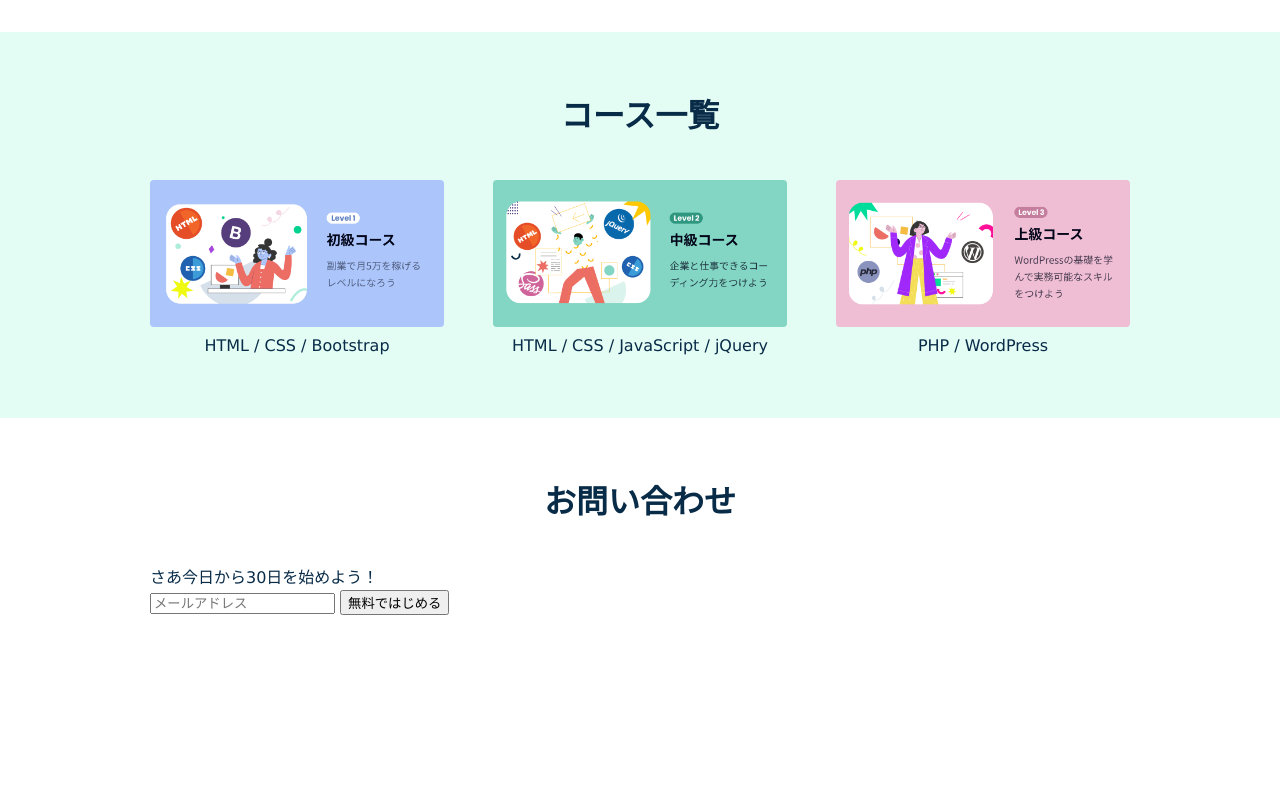
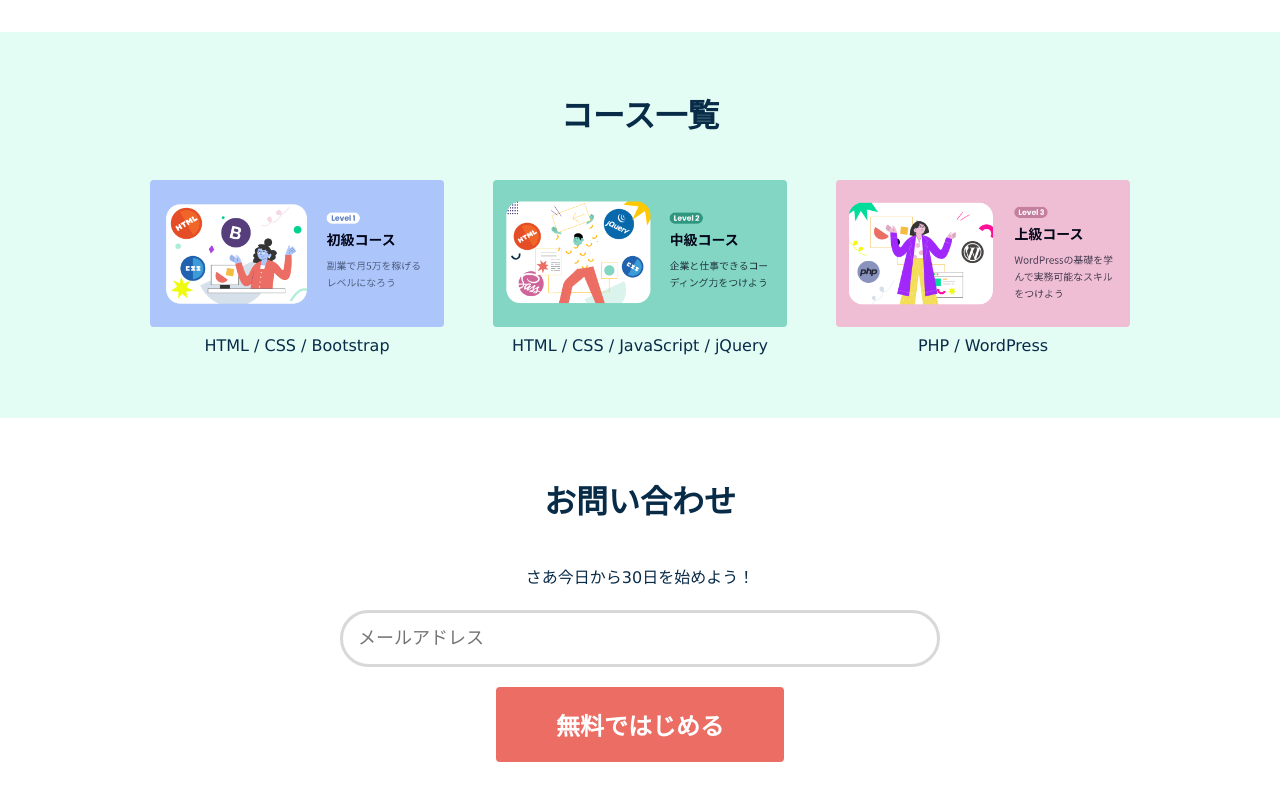
Before and after one commit to aoitech/practice-LP, a plain HTML site: page index.html in a window 1280 px wide. Shown: the part 673-1473 px from the top of the page. Before the commit the page ends 1348 px from the top, so only its background shows below. Drawn offline with Linux system fonts and the light colour scheme.

Commit message:
add-contact-section-css

```diff
--- a/css/style.css
+++ b/css/style.css
@@ -30,6 +30,11 @@
 
  a:hover {
   opacity: 0.7;
+ }
+
+ .btn:hover {
+  opacity: 0.7;
+  cursor: pointer;
  }
 
  .clear::after {
@@ -107,3 +112,39 @@ course
 .course-item p {
   text-align: center;
 }
+
+/* ====================
+contact
+==================== */
+
+.section-text {
+  text-align: center;
+  margin-bottom: 20px;
+}
+
+input[type="email"] {
+  display: block;
+  border: 3px solid #d8d8d8;
+  font-size: 18px;
+  padding: 15px;
+  border-radius: 999px;
+  width: 600px;
+  margin: 0 auto;
+  margin-bottom: 20px;
+}
+
+.btn {
+  display: block;
+  margin: 0 auto;
+  padding: 20px 60px;
+  border-radius: 4px;
+  border: none;
+  outline: none;
+  font-weight: bold;
+  color: #fff;
+  font-size: 24px;
+}
+
+.btn-register {
+  background-color: #ec6d64;
+}
```
